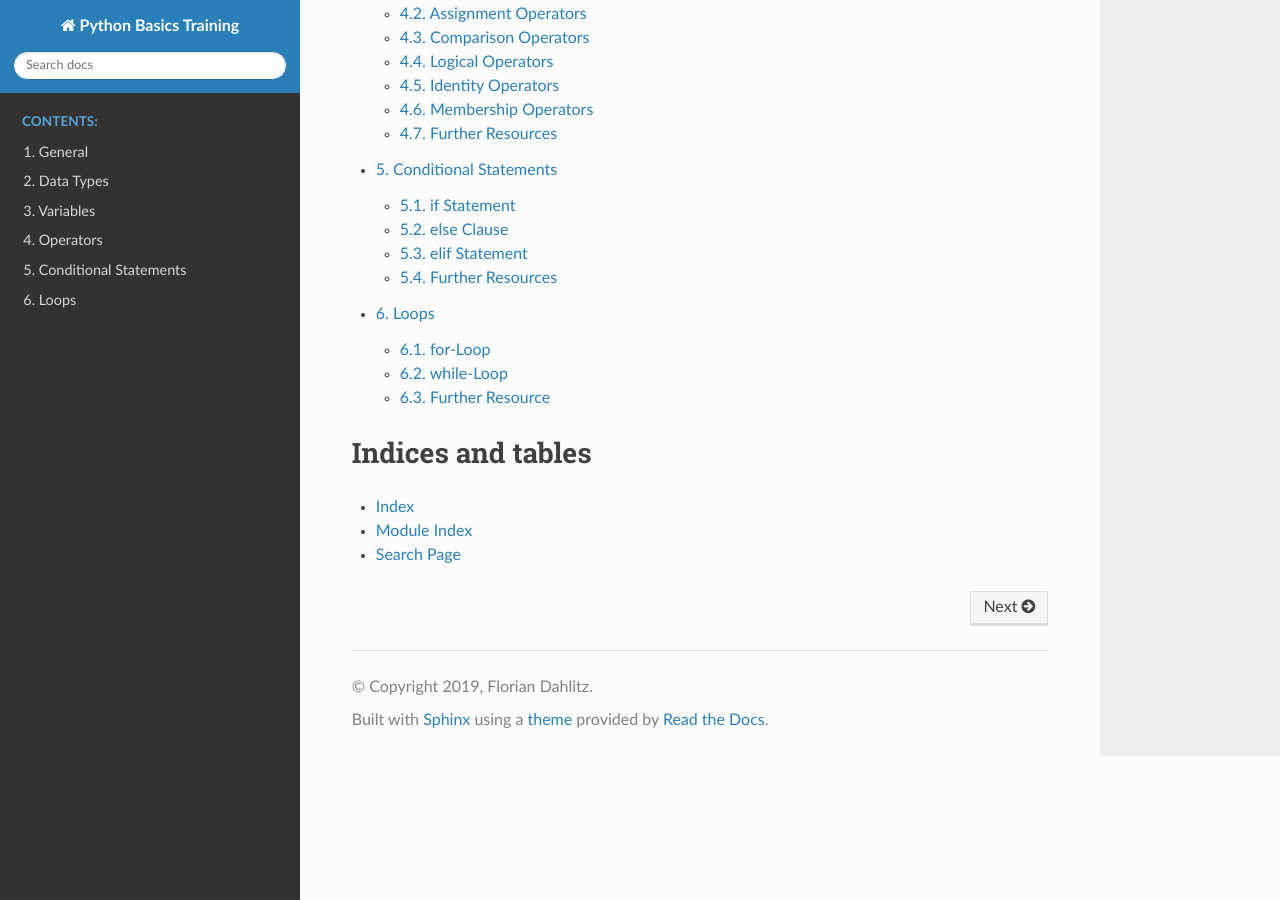
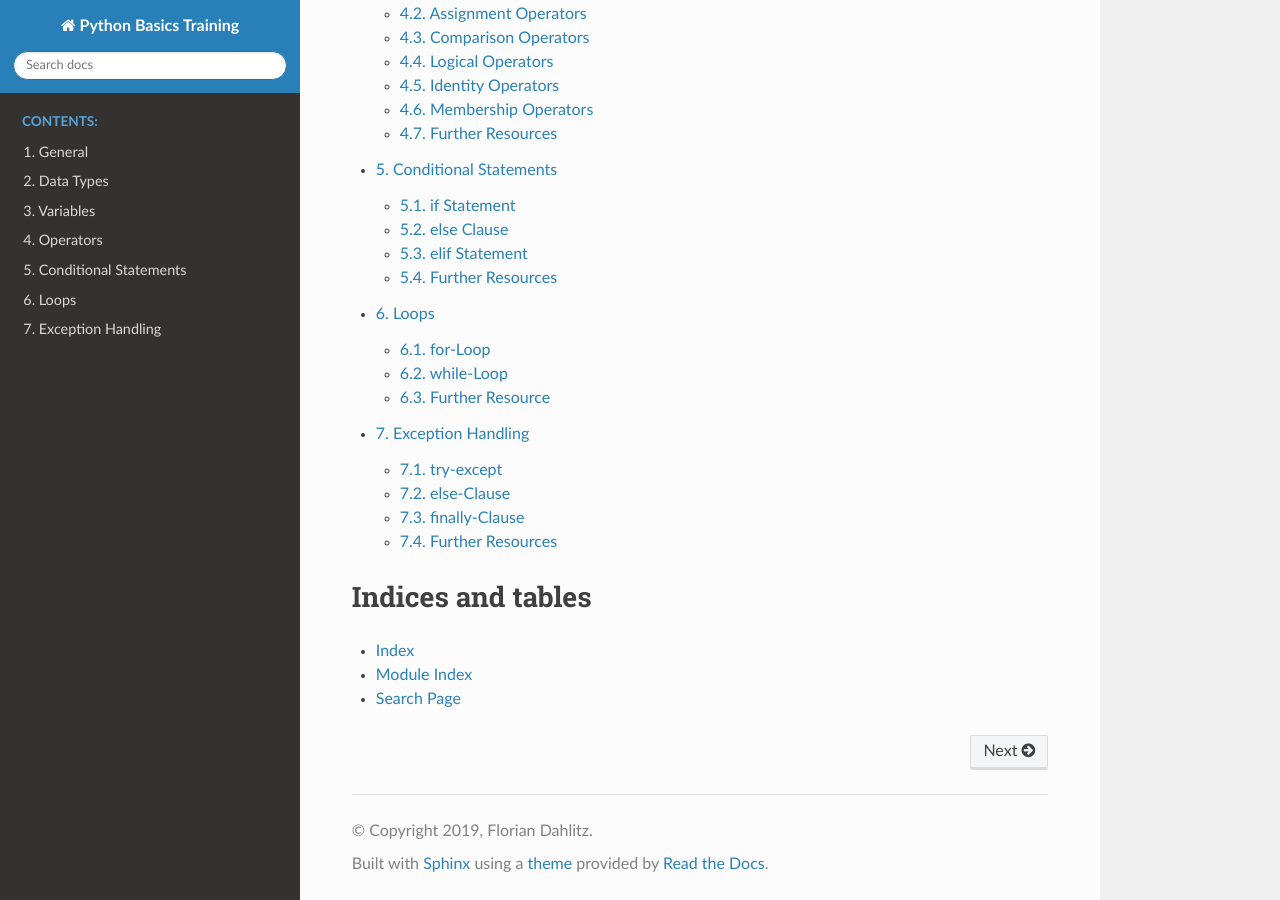
Before and after one commit to DahlitzFlorian/python-training-beginners, a Sphinx documentation site: the page built from docs/index.rst, in a window 1280 px wide and 900 px high, scrolled down 663 px. Built offline with Sphinx 7.4.7 and the Read the Docs theme 2.0.0, drawn with Linux system fonts in a browser that asks for light colours; some of the changed lines change nothing that is shown.

Commit message:
feat(docs): add section about exception handling

````diff
--- /dev/null
+++ b/docs/exception_handling.md
@@ -0,0 +1,49 @@
+# Exception Handling
+
+Once in a while you may come across *Exception*.
+Per definition an exception is an event, which occurs during the execution of a program, that disrupts the normal flow of the program's instructions.
+For instance if you try to read data from a file, which does not exist, a `FileNotFoundError` occurs.
+However, you don't want your program to crash and provide an alternative if the file does not exist.
+
+There exist two approaches to accomplish that.
+First of all you could check, whether the file exists, and if so, open it.
+This is the recommended way.
+However, you could also catch the `FileNotFoundError` exception if it occurs and handle it properly using a `try-except`-statement.
+
+
+## try-except
+
+Python tries to execute the statements contained in the `try`-block.
+If the execution fails/is interrupted by an exception, the `try`-block is left and the following `except`-block (if existent) is entered.
+
+```python
+try:
+    f = open("some_non-existent_file.txt")
+except FileNotFoundError:
+    print("A FileNotFoundError occured!")
+    # do something to handle it properly
+```
+
+If you don't specify an exception name like `FileNotFoundError` and leave it empty, all types of exceptions will be catched.
+However, this is **not** recommended as it silences all exceptions!
+
+
+## else-Clause
+
+You can add an `else`-clause to a `try`-statement as well.
+Note, that this is optional.
+The `else`-clause will be executed if no exception occured.
+
+
+## finally-Clause
+
+Last but not least a `finally`-clause can be added to the `try`-statement.
+Again, this is optional.
+The `finally`-clause is always executed at the end of a `try`-statement (so after the `try`-, `except`-, and `else`-clause).
+You can use it to ensure, that a certain value is always present or an opened file is always closed afterwards.
+
+
+## Further Resources
+
+- [Python Exceptions: An Introduction](https://realpython.com/python-exceptions/)
+- [Python Exception Handling - Try, Except and Finally](https://www.programiz.com/python-programming/exception-handling)
--- a/docs/index.rst
+++ b/docs/index.rst
@@ -17,6 +17,7 @@ Welcome to Python Basics Training's documentation!
    operators
    conditional_statements
    loops
+   exception_handling
 
 
 
````
